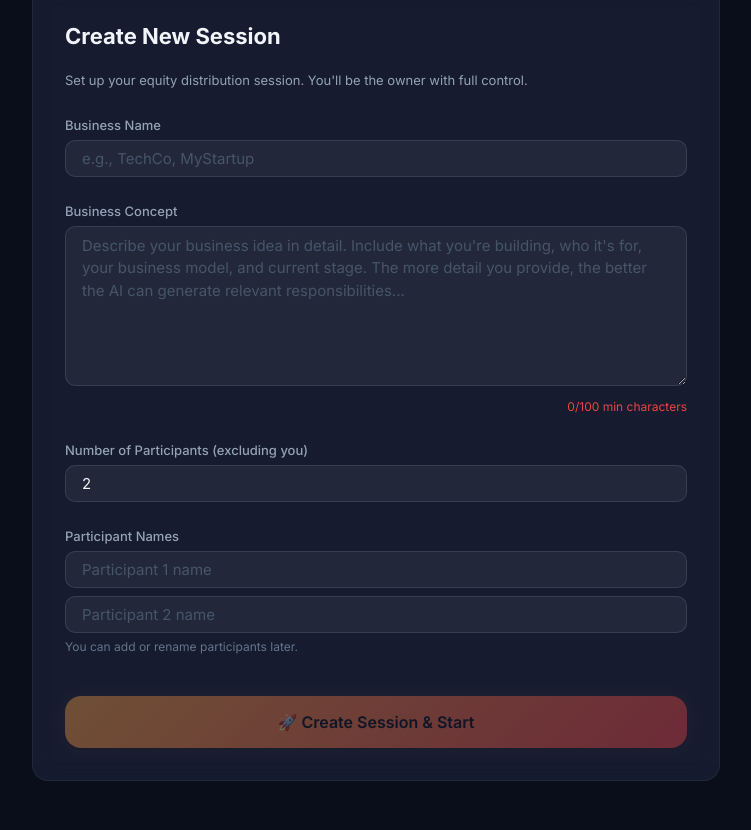
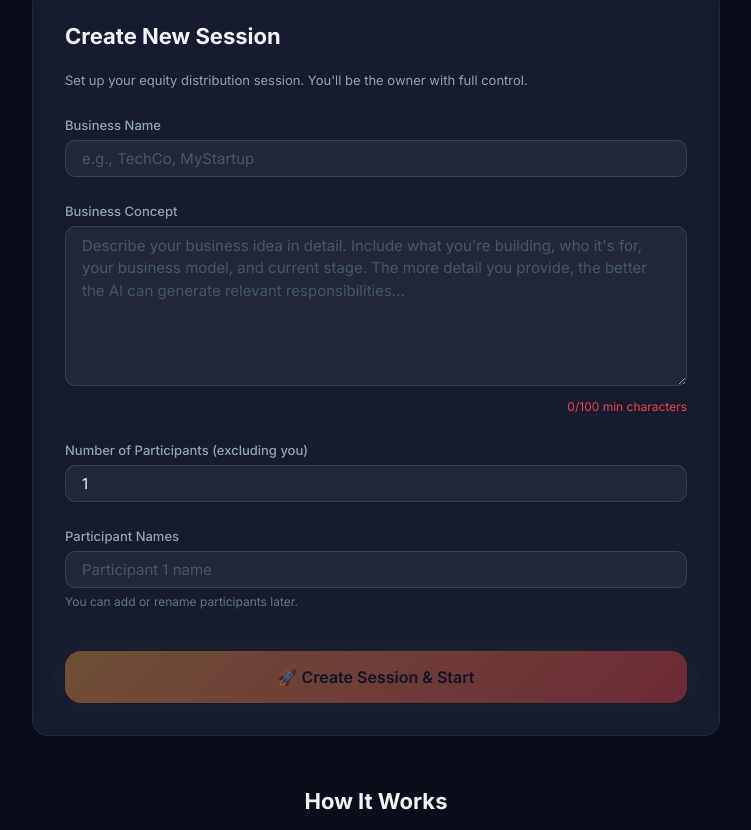
Before and after one commit to Lezzur/red_tool, a Next.js app: page / in a window 1280 px wide. Shown: the part 398-1228 px from the top of the page, without its empty margins (264-1015 px from the left). Built offline with nearby package versions, Linux system fonts and the light colour scheme; no server answers.

Commit message:
fix(defaults): set default participant count to 1

```diff
--- a/app/page.tsx
+++ b/app/page.tsx
@@ -8,8 +8,8 @@ export default function HomePage() {
   const router = useRouter();
   const [businessName, setBusinessName] = useState('');
   const [businessConcept, setBusinessConcept] = useState('');
-  const [participantCount, setParticipantCount] = useState(2);
-  const [participantNames, setParticipantNames] = useState<string[]>(['', '']);
+  const [participantCount, setParticipantCount] = useState(1);
+  const [participantNames, setParticipantNames] = useState<string[]>(['']);
   const [isCreating, setIsCreating] = useState(false);
   const [error, setError] = useState('');
 
```
